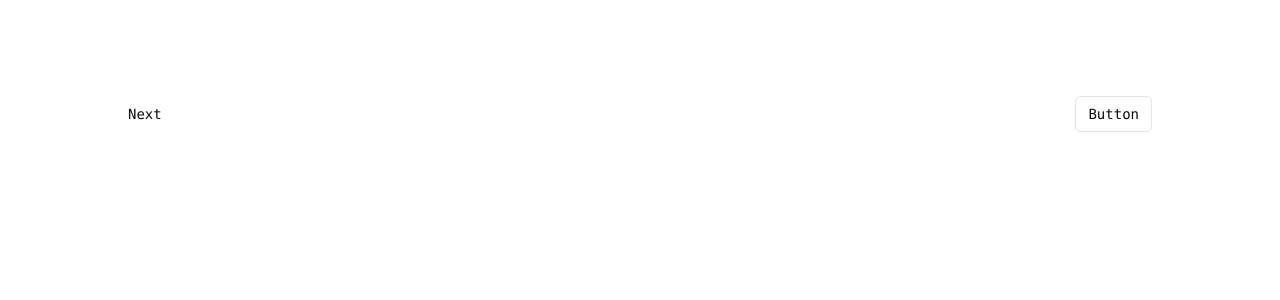
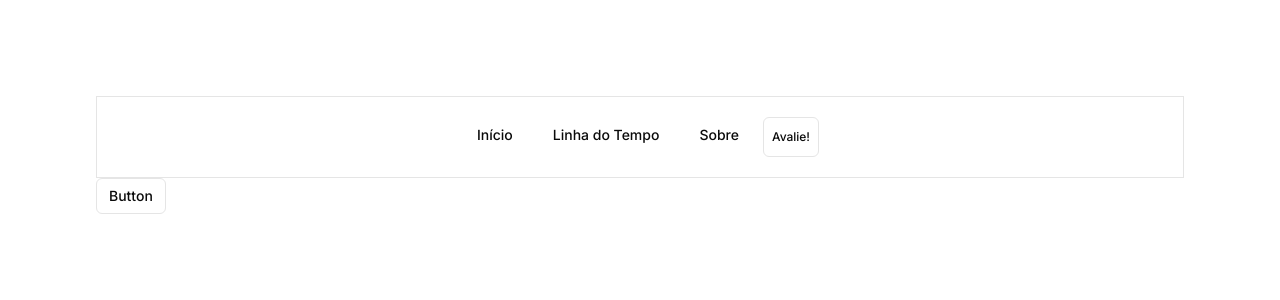
Before and after one commit to romhenri/computers-lore, a Next.js app: page / in a window 1280 px wide. Shown: the top 300 px of the page. Built offline with nearby package versions, Linux system fonts and the light colour scheme.

Commit message:
add: Header

```diff
--- a/src/app/page.tsx
+++ b/src/app/page.tsx
@@ -1,17 +1,14 @@
+import Header from '@/components/comp/Header';
 import { Button } from '@/components/ui/button';
 
 export default function Home() {
   return (
-    <main className="flex min-h-screen flex-col items-center justify-between p-24">
-      <div className="z-10 max-w-5xl w-full items-center justify-between font-mono text-sm lg:flex">
-        <h2>
-          Next
-        </h2>
+    <main className="min-h-screen flex-col p-24">
+        <Header />
 
         <Button variant="outline" size="sm">
           Button
         </Button>
-      </div>
     </main>
   );
 }
--- /dev/null
+++ b/src/components/comp/Header.tsx
@@ -0,0 +1,38 @@
+import React from 'react';
+import Link from "next/link";
+import { Button } from "@/components/ui/button";
+
+const Header = () => {
+  return (
+      <div className="container mx-auto px-4 md:px-6 lg:px-8 border">
+        <header className="flex h-20 w-full shrink-0 items-center justify-center
+         px-4 md:px-6">
+          <div className="flex gap-2">
+            <Link
+              className="group inline-flex h-9 w-max items-center justify-center rounded-md bg-white px-4 py-2 text-sm font-medium transition-colors hover:bg-gray-100 hover:text-gray-900 focus:bg-gray-100 focus:text-gray-900 focus:outline-none disabled:pointer-events-none disabled:opacity-50 data-[active]:bg-gray-100/50 data-[state=open]:bg-gray-100/50 dark:bg-gray-950 dark:hover:bg-gray-800 dark:hover:text-gray-50 dark:focus:bg-gray-800 dark:focus:text-gray-50 dark:data-[active]:bg-gray-800/50 dark:data-[state=open]:bg-gray-800/50"
+              href="#"
+            >
+              Início
+            </Link>
+            <Link
+              className="group inline-flex h-9 w-max items-center justify-center rounded-md bg-white px-4 py-2 text-sm font-medium transition-colors hover:bg-gray-100 hover:text-gray-900 focus:bg-gray-100 focus:text-gray-900 focus:outline-none disabled:pointer-events-none disabled:opacity-50 data-[active]:bg-gray-100/50 data-[state=open]:bg-gray-100/50 dark:bg-gray-950 dark:hover:bg-gray-800 dark:hover:text-gray-50 dark:focus:bg-gray-800 dark:focus:text-gray-50 dark:data-[active]:bg-gray-800/50 dark:data-[state=open]:bg-gray-800/50"
+              href="#"
+            >
+              Linha do Tempo
+            </Link>
+            <Link
+              className="group inline-flex h-9 w-max items-center justify-center rounded-md bg-white px-4 py-2 text-sm font-medium transition-colors hover:bg-gray-100 hover:text-gray-900 focus:bg-gray-100 focus:text-gray-900 focus:outline-none disabled:pointer-events-none disabled:opacity-50 data-[active]:bg-gray-100/50 data-[state=open]:bg-gray-100/50 dark:bg-gray-950 dark:hover:bg-gray-800 dark:hover:text-gray-50 dark:focus:bg-gray-800 dark:focus:text-gray-50 dark:data-[active]:bg-gray-800/50 dark:data-[state=open]:bg-gray-800/50"
+              href="#"
+            >
+              Sobre
+            </Link>
+
+            <Button className="justify-self-end px-2 py-1 text-xs" variant="outline">
+              Avalie!
+            </Button>          </div>
+        </header>
+      </div>
+    )
+}
+
+export default Header;
--- /dev/null
+++ b/src/components/ui/card.tsx
@@ -0,0 +1,79 @@
+import * as React from "react"
+
+import { cn } from "@/lib/utils"
+
+const Card = React.forwardRef<
+  HTMLDivElement,
+  React.HTMLAttributes<HTMLDivElement>
+>(({ className, ...props }, ref) => (
+  <div
+    ref={ref}
+    className={cn(
+      "rounded-lg border bg-card text-card-foreground shadow-sm",
+      className
+    )}
+    {...props}
+  />
+))
+Card.displayName = "Card"
+
+const CardHeader = React.forwardRef<
+  HTMLDivElement,
+  React.HTMLAttributes<HTMLDivElement>
+>(({ className, ...props }, ref) => (
+  <div
+    ref={ref}
+    className={cn("flex flex-col space-y-1.5 p-6", className)}
+    {...props}
+  />
+))
+CardHeader.displayName = "CardHeader"
+
+const CardTitle = React.forwardRef<
+  HTMLParagraphElement,
+  React.HTMLAttributes<HTMLHeadingElement>
+>(({ className, ...props }, ref) => (
+  <h3
+    ref={ref}
+    className={cn(
+      "text-2xl font-semibold leading-none tracking-tight",
+      className
+    )}
+    {...props}
+  />
+))
+CardTitle.displayName = "CardTitle"
+
+const CardDescription = React.forwardRef<
+  HTMLParagraphElement,
+  React.HTMLAttributes<HTMLParagraphElement>
+>(({ className, ...props }, ref) => (
+  <p
+    ref={ref}
+    className={cn("text-sm text-muted-foreground", className)}
+    {...props}
+  />
+))
+CardDescription.displayName = "CardDescription"
+
+const CardContent = React.forwardRef<
+  HTMLDivElement,
+  React.HTMLAttributes<HTMLDivElement>
+>(({ className, ...props }, ref) => (
+  <div ref={ref} className={cn("p-6 pt-0", className)} {...props} />
+))
+CardContent.displayName = "CardContent"
+
+const CardFooter = React.forwardRef<
+  HTMLDivElement,
+  React.HTMLAttributes<HTMLDivElement>
+>(({ className, ...props }, ref) => (
+  <div
+    ref={ref}
+    className={cn("flex items-center p-6 pt-0", className)}
+    {...props}
+  />
+))
+CardFooter.displayName = "CardFooter"
+
+export { Card, CardHeader, CardFooter, CardTitle, CardDescription, CardContent }
```
